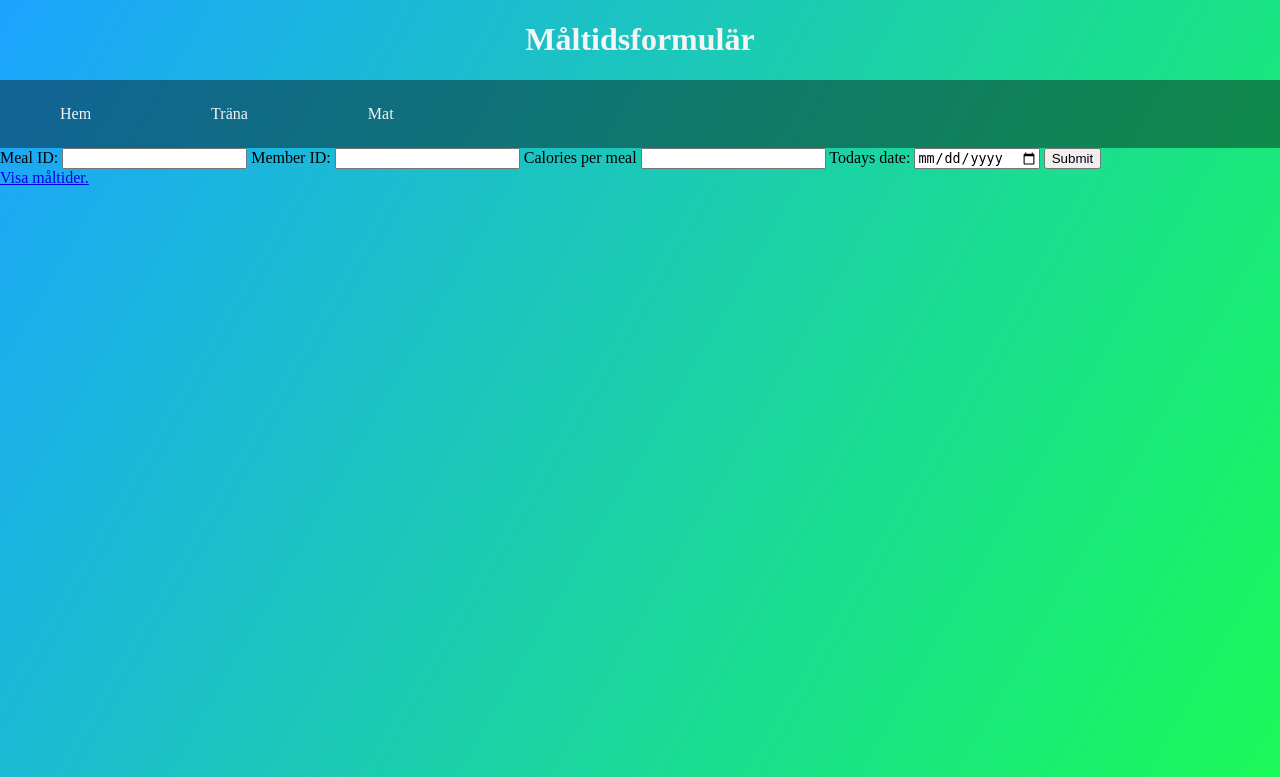
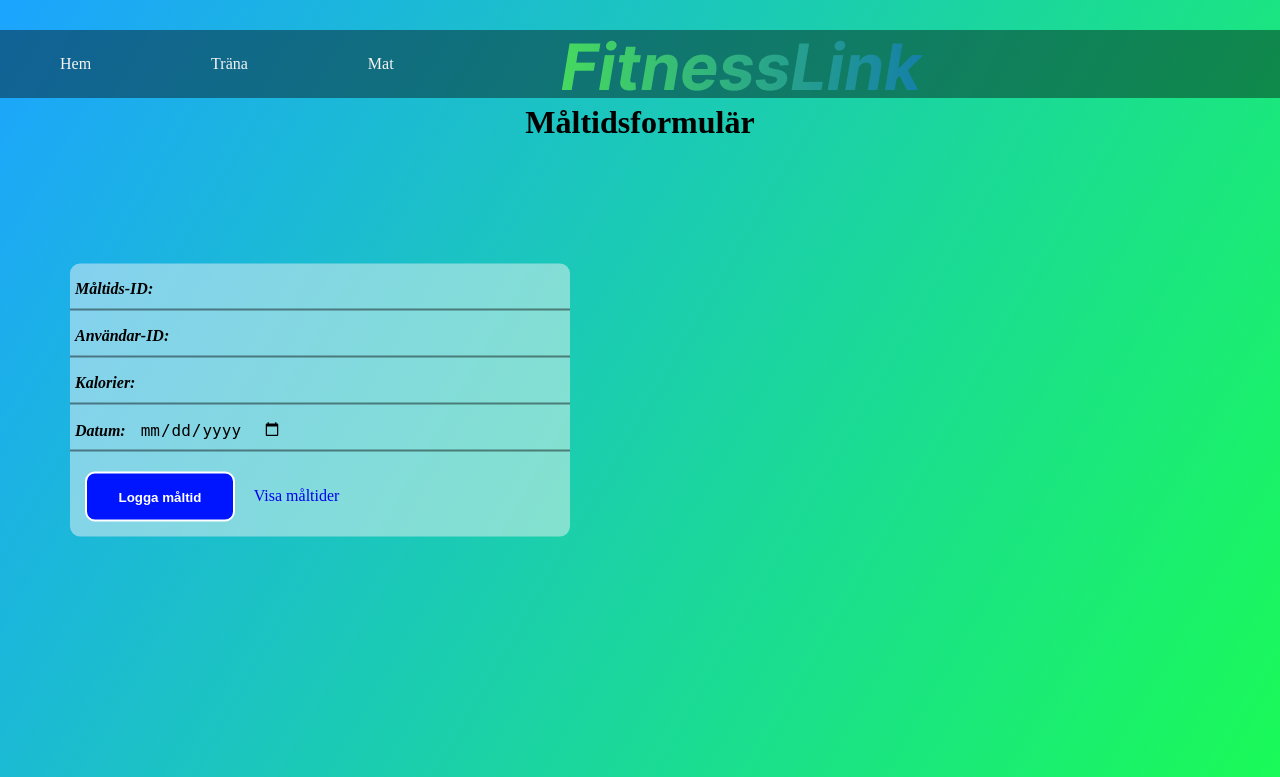
Before and after one commit to JacobKatzIA/TEAM_12, a Flask app: page /meal in a window 1280 px wide. Shown: the top 777 px of the page. Run offline with Flask 3, Linux system fonts and the light colour scheme; some libraries are stand-ins or nearby versions.

Commit message:
CSS till loggar
Lagt till css för både formuläret för att logga träning och måltider

```diff
--- a/projekt/fitnesslink/app.py
+++ b/projekt/fitnesslink/app.py
@@ -1,6 +1,6 @@
 import psycopg2
 from psycopg2 import Error
-from flask import Flask, render_template, request, redirect, url_for
+from flask import Flask, render_template, request, redirect, url_for, session
 
 app = Flask(__name__)
 
--- a/projekt/fitnesslink/static/static/style.css
+++ b/projekt/fitnesslink/static/static/style.css
@@ -1,12 +1,12 @@
 h1{
     text-align: center;
-    color: whitesmoke;
+    color: rgb(0, 0, 0);
+    padding-top: 15px;
 }
 
 h2{
     text-align: center;
     color: whitesmoke;
-    border-bottom: 3px dotted whitesmoke;
 }
 
 p{
@@ -26,13 +26,14 @@ body{
     background-color: rgba(0, 0, 0, 0.407);
     position: relative;
     left: 0;
+    top: 30px;
 }
 
 
 #container > nav > ul{
     display: inline;
     overflow: hidden;
-    margin: 30px;
+    margin: 10px;
     padding: 0;
     list-style-type: none;
 
@@ -41,6 +42,12 @@ body{
 #container > nav > ul > li{
     float: left;
 
+}
+.nav-logo{
+    position: absolute;
+    z-index: 1;
+    padding: 10px;
+    left: 550px;
 }
 
 #container > nav > ul > li a{
@@ -234,3 +205,70 @@ input[type="submit"]:hover{
 .sign-up a:hover{
     text-decoration: underline;
 }
+.logo{
+    padding: 2% 0 0 5%;
+}
+.paragraph-register{
+    margin: 30px 30px;
+    text-align: center;
+    font-size: 16px;
+}
+.paragraph-register p{
+    color: black;
+}
+
+form .textfield-t{
+    position: relative;
+    border-bottom: 2px solid rgba(0, 0, 0, 0.445);
+    margin: 5px 0;
+}
+.t-log form{
+    padding: 0 40px;
+    box-sizing: border-box;
+}
+.t-log{
+    position: absolute;
+    top: 50%;
+    left: 25%;
+    transform: translate(-50%, -50%);
+    width: 500px;
+    background: rgba(245, 245, 245, 0.477);
+    border-radius: 10px;
+}
+
+.textfield-t input{
+    padding: 0 5px;
+    height: 40px;
+    font-size: 16px;
+    border: none;
+    background: none;
+    outline: none;
+}
+.textfield-t label{
+    margin: 5px;
+    left: 5px;
+    color: rgb(0, 0, 0);
+    font-style: italic;
+    font-weight: bold;
+    font-size: 16px;
+    pointer-events: none;
+}
+.submit-log{
+    width: 150px;
+    height: 50px;
+    margin: 15px 15px;
+    border: 2px solid white;
+    background: rgb(0, 21, 255);
+    border-radius: 10px;
+    color: white;
+    font-weight: 700;
+    cursor: pointer;
+    outline: none;
+}
+.t-log a{
+    text-decoration: none;
+    text-align: right;
+}
+.t-log a:hover{
+    text-decoration: underline;
+}
--- a/projekt/fitnesslink/templates/index.html
+++ b/projekt/fitnesslink/templates/index.html
@@ -10,8 +10,8 @@
 </head>
 
 <body class="inlogg">
-  <img src="{{ url_for('static', filename='static/image.fitnesslink.png') }}" alt="Fitnesslink.logo">
   <div class="login">
+    <img src="{{ url_for('static', filename='static/image.fitnesslink.png') }}" alt="Fitnesslink.logo" class="logo">
     <h1>Logga in</h1>
     <form action="/" method="post">
       <div class="textfield">
--- a/projekt/fitnesslink/templates/meal.html
+++ b/projekt/fitnesslink/templates/meal.html
@@ -11,35 +11,39 @@
 
 <body>
   <div id="container">
-    <header>
-      <h1>Måltidsformulär</h1>
-    </header>
-
     <nav>
       <ul>
         <li><a href="/start">Hem</a></li>
         <li><a href="/get_training_log">Träna</a></li>
         <li><a href="/meal">Mat</a></li>
       </ul>
+      <img src="{{ url_for('static', filename='static/image.fitnesslink.png') }}" alt="Fitnesslink.logo"
+        class="nav-logo">
     </nav>
 
-    <form action="/meal" method="POST">
-      <label for="meal_id">Meal ID:</label>
-      <input type="text" id="meal_id" name="meal_id">
-
-      <label for="m_id">Member ID:</label>
-      <input type="text" id="m_id" name="m_id">
-
-      <label for="calories_per_meal">Calories per meal</label>
-      <input type="text" id="calories_per_meal" name="calories_per_meal">
-
-      <label for="date">Todays date:</label>
-      <input type="date" id="date" name="date">
-
-      <input type="submit" value="Submit">
-    </form>
-
-    <a href="/view_meals/6">Visa måltider.</a>
+    <h1>Måltidsformulär</h1>
+    <div class="form-t">
+      <form action="/meal" method="POST" class="t-log">
+        <div class="textfield-t">
+          <label for="meal_id">Måltids-ID:</label>
+          <input type="text" id="meal_id" name="meal_id">
+        </div>
+        <div class="textfield-t">
+          <label for="m_id">Användar-ID:</label>
+          <input type="text" id="m_id" name="m_id">
+        </div>
+        <div class="textfield-t">
+          <label for="calories_per_meal">Kalorier:</label>
+          <input type="text" id="calories_per_meal" name="calories_per_meal">
+        </div>
+        <div class="textfield-t">
+          <label for="date">Datum:</label>
+          <input type="date" id="date" name="date">
+        </div>
+        <input type="submit" class="submit-log" value="Logga måltid">
+        <a href="/view_meals/6">Visa måltider</a>
+      </form>
+    </div>
   </div>
 </body>
 
--- a/projekt/fitnesslink/templates/view_workouts.html
+++ b/projekt/fitnesslink/templates/view_workouts.html
@@ -11,17 +11,15 @@
 
 <body>
     <div id="container">
-        <header>
-            <h1>Träningspass för användare {{ user_id }}</h1>
-        </header>
-
         <nav>
             <ul>
                 <li><a href="/start">Hem</a></li>
                 <li><a href="/get_training_log">Träna</a></li>
                 <li><a href="/meal">Mat</a></li>
             </ul>
+            <img src="{{ url_for('static', filename='static/image.fitnesslink.png') }}" alt="Fitnesslink.logo" class="nav-logo">
         </nav>
+        <h1>Träningspass för användare {{ user_id }}</h1>
 
         <table>
             <tr>
```
Also changed, not shown: other parts of projekt/fitnesslink/static/static/style.css (+4 -40 lines), projekt/fitnesslink/templates/get_training_log.html (+21 -8 lines), projekt/fitnesslink/templates/register_user.html (+18 -3 lines), projekt/fitnesslink/templates/start.html (+4 -12 lines), projekt/fitnesslink/templates/view_meals.html (+17 -1 lines).
